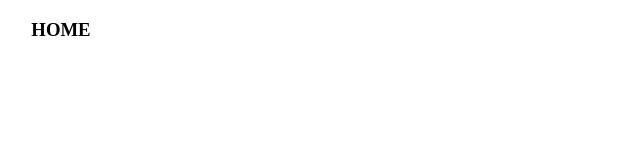
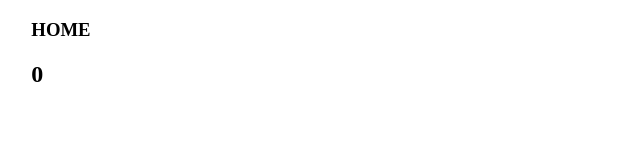
Before and after one commit to skatekonda/BaseballScorer, a plain HTML site: page index.html in a window 1280 px wide. Shown: the full height of the page, 258-898 px from the left. Drawn offline with Linux system fonts and the light colour scheme.

Commit message:
v2
added h2.

```diff
--- a/index.html
+++ b/index.html
@@ -6,6 +6,7 @@
         <div class="container">
             <div>
                 <h3>HOME</h3>
+                <h2>0</h2>
             </div>
             <div>
                 <h3>GUEST</h3>
```
